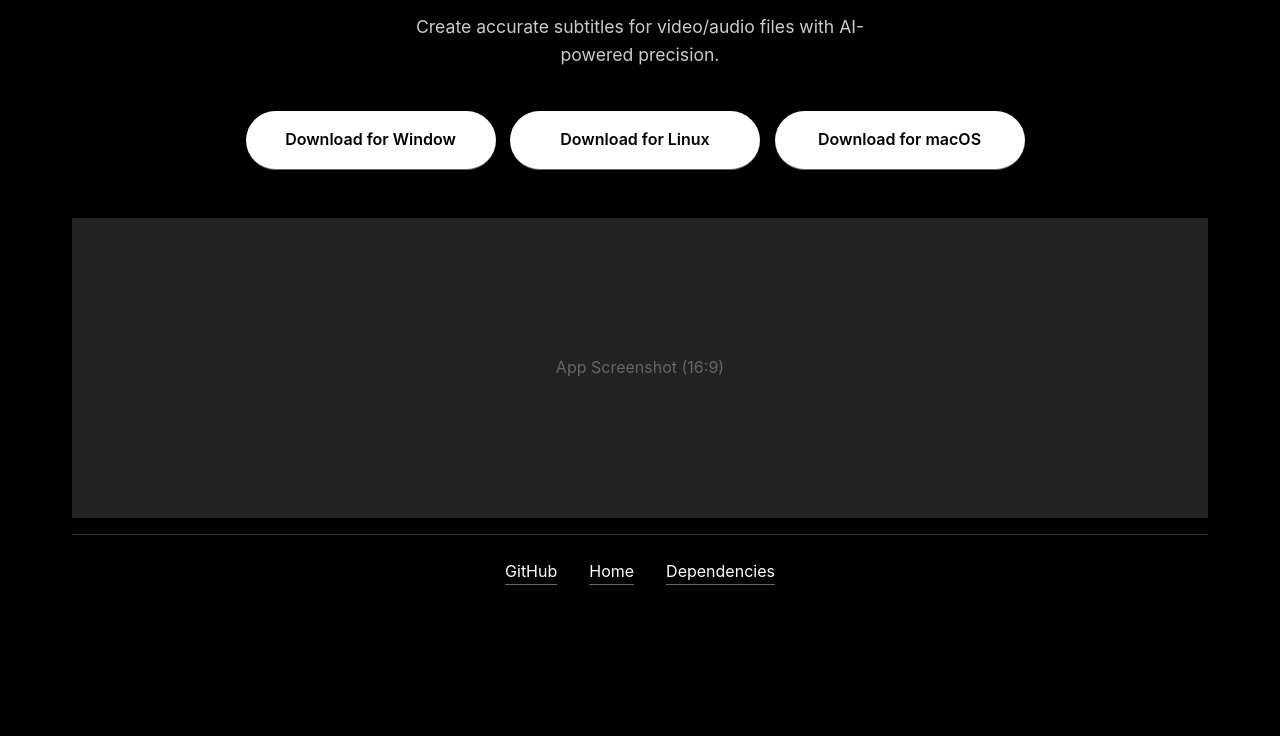
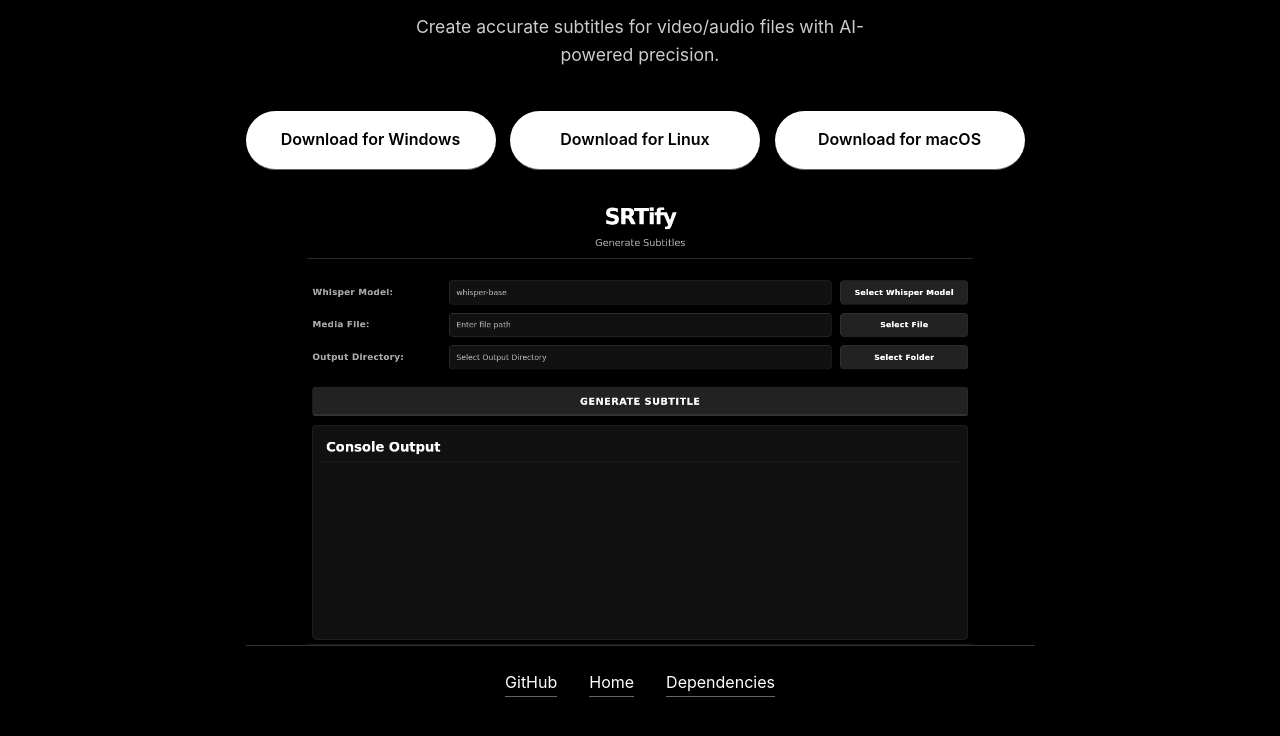
Before and after one commit to jebin2/SRTify, a website: page dashboard/index.html in a window 1280 px wide. Shown: the part 128-864 px from the top of the page. Before the commit the page ends 800 px from the top, so only its background shows below. Drawn offline with Linux system fonts and the light colour scheme.

Commit message:
image added

```diff
--- a/dashboard/index.html
+++ b/dashboard/index.html
@@ -1,5 +1,6 @@
 <!DOCTYPE html>
 <html lang="en">
+
 <head>
     <meta charset="UTF-8">
     <meta name="viewport" content="width=device-width, initial-scale=1.0">
@@ -12,7 +13,8 @@
             font-family: -apple-system, BlinkMacSystemFont, 'Segoe UI', sans-serif;
         }
 
-        html, body {
+        html,
+        body {
             height: 100%;
         }
 
@@ -21,6 +23,9 @@
             color: #fff;
             line-height: 1.6;
             overflow-x: hidden;
+            display: flex;
+            flex-direction: column;
+            min-height: 100vh;
         }
 
         .container {
@@ -30,7 +35,6 @@
             padding: 2rem;
             display: flex;
             flex-direction: column;
-            height: calc(100vh - 100px);
         }
 
         header {
@@ -72,13 +76,23 @@
         }
 
         .screenshot {
-            flex: 1;
-            min-height: 300px;
-            background: #111;
-            margin: 1rem 0;
+            position: relative;
+            width: 100%;
+            max-width: 1000px;
+            margin: 0 auto;
+            padding-top: 56.25%; /* 16:9 Aspect Ratio */
             border-radius: 8px;
-            display: grid;
-            place-items: center;
+            overflow: hidden;
+        }
+
+        .screenshot img {
+            position: absolute;
+            top: 0;
+            left: 0;
+            width: 100%;
+            height: 100%;
+            object-fit: contain;
+            border-radius: 8px;
         }
 
         footer {
@@ -88,7 +102,7 @@
             display: flex;
             justify-content: center;
             gap: 2rem;
-            flex-shrink: 0;
+            margin-top: auto;
         }
 
         a {
@@ -111,7 +125,7 @@
             left: 0;
             width: 100%;
             height: 100%;
-            background: rgba(0,0,0,0.9);
+            background: rgba(0, 0, 0, 0.9);
             z-index: 1000;
             padding: 2rem;
         }
@@ -144,23 +158,27 @@
             padding: 0.5rem 0;
             border-bottom: 1px solid #333;
         }
+
+        @media (max-width: 768px) {
+            .screenshot {
+                padding-top: 75%; /* 4:3 Aspect Ratio for mobile */
+            }
+        }
     </style>
 </head>
+
 <body>
     <div class="container">
         <header>
             <h1>SRTify</h1>
             <p class="description">Create accurate subtitles for video/audio files with AI-powered precision.</p>
-            <a href="#" class="cta-button">Download for Window</a>
+            <a href="#" class="cta-button">Download for Windows</a>
             <a href="#" class="cta-button">Download for Linux</a>
             <a href="#" class="cta-button">Download for macOS</a>
         </header>
 
         <div class="screenshot">
-            <!-- Replace with actual screenshot -->
-            <div style="background: #222; width: 100%; height: 100%; display: grid; place-items: center; color: #666;">
-                App Screenshot (16:9)
-            </div>
+            <img src="./image.png" alt="SRTify Screenshot" />
         </div>
 
         <footer>
@@ -200,17 +218,7 @@
                 closeModal();
             }
         }
-
-        // Enforce aspect ratio for screenshot container
-        function maintainAspectRatio() {
-            const screenshot = document.querySelector('.screenshot');
-            const viewportWidth = window.innerWidth;
-            const maxHeight = window.innerHeight * 0.5;
-            screenshot.style.height = Math.min(viewportWidth * 0.5625, maxHeight) + 'px';
-        }
-
-        window.addEventListener('resize', maintainAspectRatio);
-        maintainAspectRatio();
     </script>
 </body>
+
 </html>
```
Also changed, not shown: src/index.html (+1 -1 lines), README.md, dashboard/image.png (added). Lines whose indentation alone changed are shown as unchanged.
